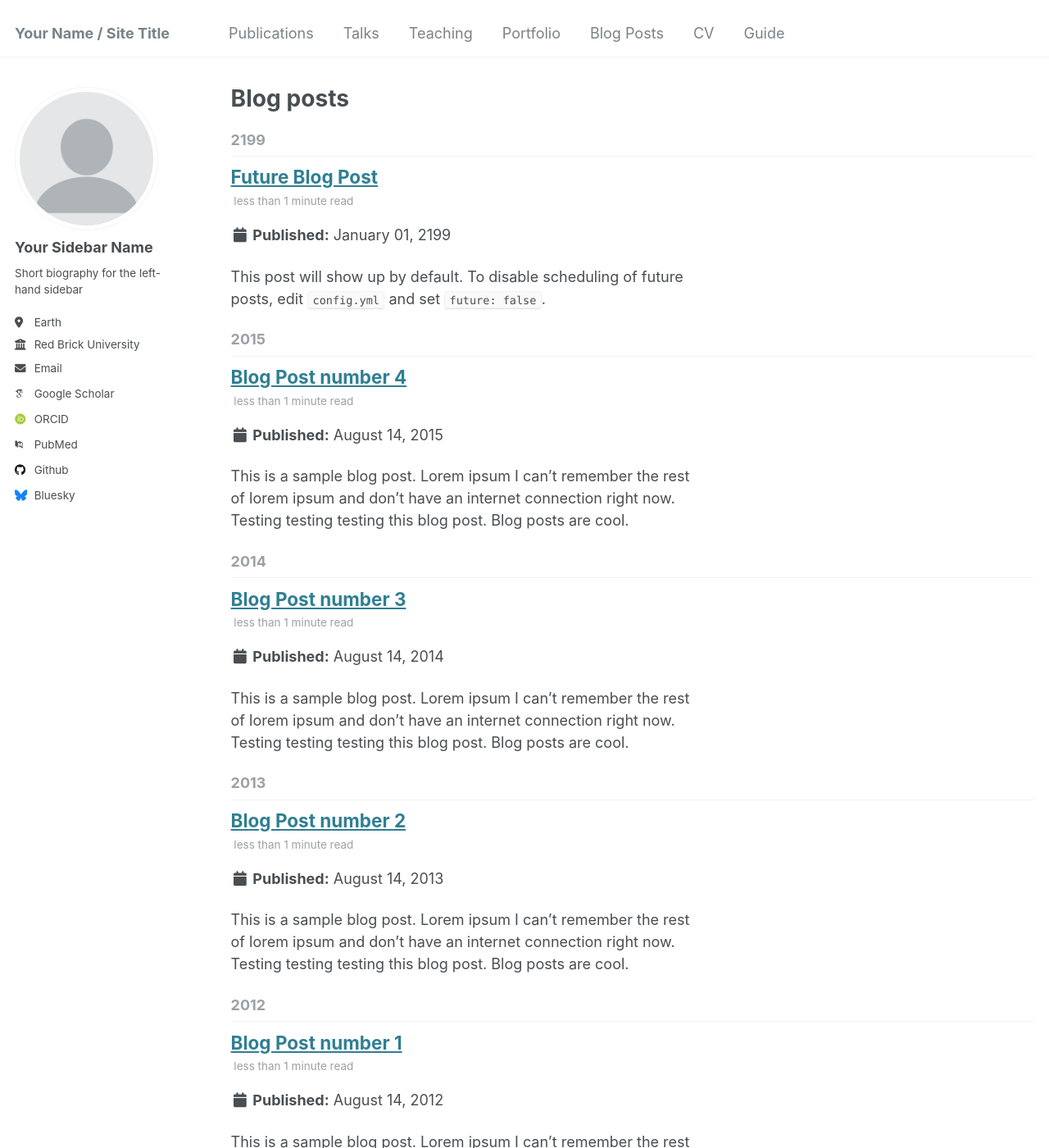
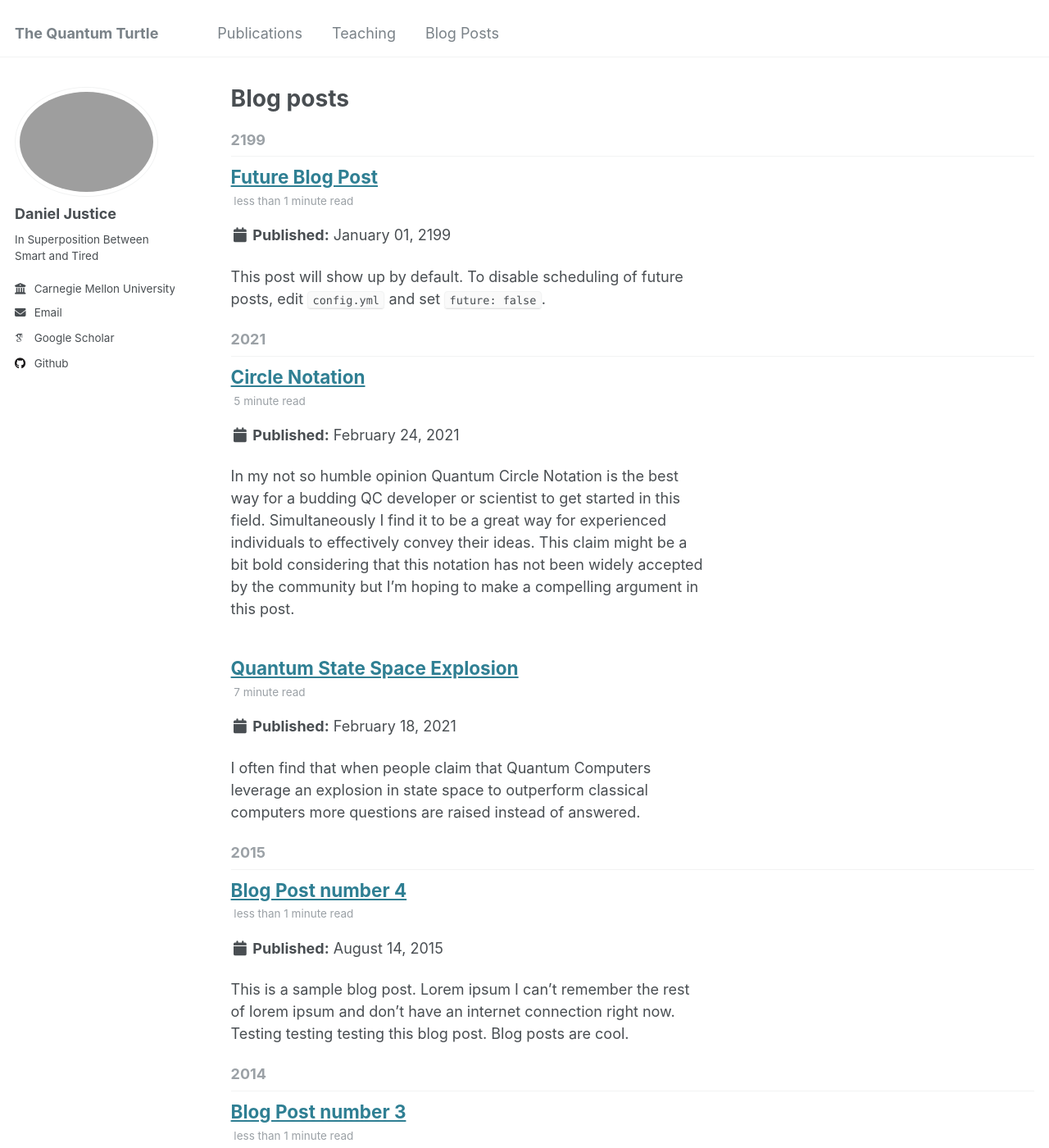
Before and after one commit to thequantumturtle/thequantumturtle.github.io, a Jekyll site: the page built from _pages/year-archive.html, in a window 1280 px wide and 1400 px high. Shown: the whole window at 82% size. Built offline with Jekyll 4.4.1, drawn with Linux system fonts in a browser that asks for light colours; some web fonts are replaced; some of the changed text lies outside the part shown.

Commit message:
add blog posts

```diff
--- a/_config.yml
+++ b/_config.yml
@@ -8,35 +8,35 @@
 
 # Basic Site Settings
 locale                   : "en-US"
-title                    : "Your Name / Site Title"
+title                    : "The Quantum Turtle"
 title_separator          : "-"
-name                     : &name "Your Name"
-description              : &description "personal description"
-url                      : https://academicpages.github.io # the base hostname & protocol for your site e.g. "https://[your GitHub username].github.io"
+name                     : &name "Daniel Justice"
+description              : &description "Quantum Professor"
+url                      : https://thomas-scs.github.io # the base hostname & protocol for your site e.g. "https://[your GitHub username].github.io"
 baseurl                  : "" # the subpath of your site, e.g. "/blog"
-repository               : "academicpages/academicpages.github.io"
+repository               : "Thomas-SCS/thomas-scs.github.io"
 
 # Site Author - The following control what appear as part of the author content on the side bar.
 #               If a field is blank the icon and link will not appear, otherwise it will be shown.
 #               Additional customization can be done by editing /_includes/author-profile.html
 author:
   # Biographic information
-  avatar           : "profile.png"
-  name             : "Your Sidebar Name"
+  avatar           : "DanielSnow.jpg"
+  name             : "Daniel Justice"
   pronouns         : # example: "she/her"
-  bio              : "Short biography for the left-hand sidebar"
-  location         : "Earth"
-  employer         : "Red Brick University"
+  bio              : "In Superposition Between Smart and Tired"
+  location         : # "Earth"
+  employer         : "Carnegie Mellon University"
   uri              : # URL
-  email            : "none@example.org"
+  email            : "djustice@andrew.cmu.edu"
 
   # Academic websites
   arxiv            : # URL - Update with the correct link to your profile
-  googlescholar    : "https://scholar.google.com/citations?user=PS_CX0AAAAAJ"
+  googlescholar    : "https://scholar.google.com/citations?user=m7obv7YAAAAJ&hl=en"
   impactstory      : # URL
-  orcid            : "http://orcid.org/yourorcidurl"
+  orcid            : # "http://orcid.org/yourorcidurl"
   semantic         : # URL
-  pubmed           : "https://www.ncbi.nlm.nih.gov/pubmed/?term=john+snow"
+  pubmed           : # "https://www.ncbi.nlm.nih.gov/pubmed/?term=john+snow"
   researchgate     : # URL
   scopus           : # URL
 
@@ -44,12 +44,12 @@ author:
   bitbucket        : # Username - Update with your username on the site
   codepen          : # Username
   dribbble         : # Username
-  github           : "academicpages"
+  github           : "thequantumturtle"
   kaggle           : # Username
   stackoverflow    : # User number or user number and name (i.e., use "1" or "1/jeff-atwood")
 
   # Social media
-  bluesky          : "bsky.app" # Replace this with you Bluesky username
+  bluesky          : # "bsky.app" # Replace this with you Bluesky username
   facebook         : # Username
   flickr           : # Username
   foursquare       : # Username
@@ -117,7 +117,7 @@ staticman:
       options:
         format           : "iso8601" # "iso8601" (default), "timestamp-seconds", "timestamp-milliseconds"
 atom_feed:
-  hide                   : false     # change to true to hide the RSS feed in the footer
+  hide                   : true     # change to true to hide the RSS feed in the footer
   path                   : # blank (default) uses feed.xml
 
 
@@ -130,7 +130,7 @@ yandex_site_verification :
 
 # Social Sharing
 twitter:
-  username               : &twitter
+  username               : #&twitter
 facebook:
   username               :
   app_id                 :
--- /dev/null
+++ b/_posts/2021-02-14-Quantum-State-Space-Explosion.markdown
@@ -0,0 +1,399 @@
+---
+layout: post
+title: Quantum State Space Explosion
+date: 2021-02-17 22:51:00 -0500
+description: How does a Quantum State Space explode compared to a Classical State Space?
+img: nuclear-bomb-explosion.jpg # Add image post (optional)
+fig-caption: # Add figcaption (optional)
+tags: [Quantum Computers, Simulators]
+---
+
+I often find that when people claim that Quantum Computers leverage an explosion in state space to outperform classical computers more questions are raised instead of answered.
+
+So, lets state that much of the power from quantum computers comes from a state space explosion.
+
+And now lets ask some key questions:
+1. What is a state?
+2. What is a state space?
+3. Why does the state space explode for QCs?
+
+
+## What is a state?
+Let us first look at a classical bit. A bit can be either a 0 or a 1. And, importantly it can ONLY be a 0 or a 1, it cannot be both. The value that the bit holds is called its **state**. For a single bit there are only 2 states and we can put it in a table like below.
+
+
+
+<center>
+    <table class = 'bit-table'>
+        <tr>
+            <th>Binary</th>
+            <th>Decimal</th>
+        </tr>
+        <tr>
+            <td>0</td>
+            <td>0</td>
+        </tr>
+        <tr>
+            <td>1</td>
+            <td>1</td>
+        </tr>
+    </table>
+</center>
+
+This is a bit boring so lets up it to 2 bits. There are 4 states here.
+
+<center>
+    <table class = 'bit-table'>
+        <tr>
+            <th>Binary</th>
+            <th>Decimal</th>
+        </tr>
+        <tr>
+            <td>00</td>
+            <td>0</td>
+        </tr>
+        <tr>
+            <td>01</td>
+            <td>1</td>
+        </tr>
+        <tr>
+            <td>10</td>
+            <td>2</td>
+        </tr>
+            <tr>
+            <td>11</td>
+            <td>3</td>
+        </tr>
+    </table>
+</center>
+
+And 3 bits is where it starts to become a bit obnoxious. And we double our number of states again.
+
+<center>
+    <table class = 'bit-table'>
+        <tr>
+            <th>Binary</th>
+            <th>Decimal</th>
+        </tr>
+        <tr>
+            <td>000</td>
+            <td>0</td>
+        </tr>
+        <tr>
+            <td>001</td>
+            <td>1</td>
+        </tr>
+        <tr>
+            <td>010</td>
+            <td>2</td>
+        </tr>
+            <tr>
+            <td>011</td>
+            <td>3</td>
+        </tr>
+                <tr>
+            <td>100</td>
+            <td>4</td>
+        </tr>
+        <tr>
+            <td>101</td>
+            <td>5</td>
+        </tr>
+        <tr>
+            <td>110</td>
+            <td>6</td>
+        </tr>
+            <tr>
+            <td>111</td>
+            <td>7</td>
+        </tr>
+    </table>
+</center>
+
+
+## What is a state space?
+A state space is the set of all states available to a bit string.
+
+For each bit added to the string, we will double the number of states. The number of possible states available for an $$n$$ bit string is $$2^n$$. For a 5 bit string we would require a table with $$2^5 = 32$$ rows. But, that's just too much effort for this blog post.
+
+Using classical bits, there are $$2^n$$ possible states but there is only $$1$$ state that exists at any time. On our table, we can represent this by adding another column labeled **State**. In this column, if the register exists in that state (row), then the value will be $$1$$, otherwise the value will be $$0$$. Let's see an example by representing the decimal value $$2$$ on a 2 bit register.
+
+<center>
+    <table class = 'bit-table'>
+        <tr>
+            <th>Binary</th>
+            <th>Decimal</th>
+            <th>State</th>
+        </tr>
+        <tr>
+            <td>00</td>
+            <td>0</td>
+            <td>0</td>
+        </tr>
+        <tr>
+            <td>01</td>
+            <td>1</td>
+            <td>0</td>
+        </tr>
+        <tr>
+            <td>10</td>
+            <td>2</td>
+            <td>1</td>
+        </tr>
+        <tr>
+            <td>11</td>
+            <td>3</td>
+            <td>0</td>
+        </tr>
+    </table>
+</center>
+
+It doesn't matter how large this chart grows, there is only ever going to be a single $$1$$ in the **State** column. As that is the **state** we are interested in, we only need to show that 1 row.
+
+<center>
+    <table class = 'bit-table'>
+        <tr>
+            <th>Binary</th>
+            <th>Decimal</th>
+            <th>State</th>
+        </tr>
+        <tr>
+            <td>10</td>
+            <td>2</td>
+            <td>1</td>
+        </tr>
+    </table>
+</center>
+
+
+## Why does the state space explode for QCs?
+Qubits (not [qudits](https://arxiv.org/abs/2008.00959)) have access to the same sized state space as Bits, $$2^n$$. To make it clear that we are talking about about quantum states, we will encapsulate the binary and decimal representations in $$|ket\rangle$$ notation. So for the classical state $$2$$, $$10$$ will be used. For the quantum state $$|2\rangle$$, $$|10\rangle$$ will be used.
+
+<center>
+    <table class = 'bit-table'>
+        <tr>
+            <th>Binary</th>
+            <th>Decimal</th>
+        </tr>
+        <tr>
+            <td>$$|00\rangle$$</td>
+            <td>$$|0\rangle$$</td>
+        </tr>
+        <tr>
+            <td>$$|01\rangle$$</td>
+            <td>$$|1\rangle$$</td>
+        </tr>
+        <tr>
+            <td>$$|10\rangle$$</td>
+            <td>$$|2\rangle$$</td>
+        </tr>
+            <tr>
+            <td>$$|11\rangle$$</td>
+            <td>$$|3\rangle$$</td>
+        </tr>
+    </table>
+</center>
+So far, this looks the same as Fig. 2 sans the $$|ket\rangle$$ notation. The change comes when we add in the state column. Qubits can be in a state of superposition where the quantum state is in multiple states in the statespace at the same time. (To those advanced readers, the wording here is to build understanding of the situation, not to be true to physics.) Lets represent a quantum state where we are equally in all states in the state space at the same time.
+
+
+
+<center>
+    <table class = 'bit-table'>
+        <tr>
+            <th>Binary</th>
+            <th>Decimal</th>
+            <th>State</th>
+        </tr>
+        <tr>
+            <td>$$|00\rangle$$</td>
+            <td>$$|0\rangle$$</td>
+            <td>.25</td>
+        </tr>
+        <tr>
+            <td>$$|01\rangle$$</td>
+            <td>$$|1\rangle$$</td>
+            <td>.25</td>
+        </tr>
+        <tr>
+            <td>$$|10\rangle$$</td>
+            <td>$$|2\rangle$$</td>
+            <td>.25</td>
+        </tr>
+            <tr>
+            <td>$$|11\rangle$$</td>
+            <td>$$|3\rangle$$</td>
+            <td>.25</td>
+        </tr>
+    </table>
+</center>
+
+There we go! Whats that? Whats the $$.25$$?
+
+That's the probability that when we read the quantum system it will fall into that state. Quantum systems can be split across multiple states at one time, but when we read the value the quantum system collapses into a classical state.
+
+<center>
+<table  style="background-color:rgba(0, 0, 0, 0); border:0;" ><tr><td style="border:0;">
+    <table class = 'bit-table' style="margin:auto; width:50%" >
+        <tr>
+            <th>Binary</th>
+            <th>Decimal</th>
+            <th>State</th>
+        </tr>
+        <tr>
+            <td>$$|00\rangle$$</td>
+            <td>$$|0\rangle$$</td>
+            <td>.25</td>
+        </tr>
+        <tr>
+            <td>$$|01\rangle$$</td>
+            <td>$$|1\rangle$$</td>
+            <td>.25</td>
+        </tr>
+        <tr>
+            <td>$$|10\rangle$$</td>
+            <td>$$|2\rangle$$</td>
+            <td>.25</td>
+        </tr>
+            <tr>
+            <td>$$|11\rangle$$</td>
+            <td>$$|3\rangle$$</td>
+            <td>.25</td>
+        </tr>
+    </table>
+</td>
+<td style="border:0;"><big><big>READ</big></big> <big><big><big><big><big><big><big><big><big><big><big><big>&#8680;</big></big></big></big></big></big></big></big></big></big></big></big></td>
+<td style="border:0;">
+    <table class = 'bit-table'  style="margin:auto; width:50%" >
+        <tr>
+            <th>Binary</th>
+            <th>Decimal</th>
+            <th>State</th>
+        </tr>
+        <tr>
+            <td>$$|00\rangle$$</td>
+            <td>$$|0\rangle$$</td>
+            <td>0</td>
+        </tr>
+        <tr>
+            <td>$$|01\rangle$$</td>
+            <td>$$|1\rangle$$</td>
+            <td>0</td>
+        </tr>
+        <tr>
+            <td>$$|10\rangle$$</td>
+            <td>$$|2\rangle$$</td>
+            <td>1</td>
+        </tr>
+            <tr>
+            <td>$$|11\rangle$$</td>
+            <td>$$|3\rangle$$</td>
+            <td>0</td>
+        </tr>
+    </table>
+</td></tr></table>
+</center>
+In this case we start out with a Quantum System in equal superposition across the states and once we measure it, we are solidly in the $$|2\rangle$$ state. There was only a 25% chance we would get out the $$|2\rangle$$ state.
+
+Just like before, if we know we are only going to be in 1 state out in the whole state space, we can reduce the table to one row.
+
+<center>
+<table  style="background-color:rgba(0, 0, 0, 0); border:0;" ><tr><td style="border:0;">
+    <table class = 'bit-table' style="margin:auto; width:50%" >
+        <tr>
+            <th>Binary</th>
+            <th>Decimal</th>
+            <th>State</th>
+        </tr>
+        <tr>
+            <td>$$|00\rangle$$</td>
+            <td>$$|0\rangle$$</td>
+            <td>.25</td>
+        </tr>
+        <tr>
+            <td>$$|01\rangle$$</td>
+            <td>$$|1\rangle$$</td>
+            <td>.25</td>
+        </tr>
+        <tr>
+            <td>$$|10\rangle$$</td>
+            <td>$$|2\rangle$$</td>
+            <td>.25</td>
+        </tr>
+            <tr>
+            <td>$$|11\rangle$$</td>
+            <td>$$|3\rangle$$</td>
+            <td>.25</td>
+        </tr>
+    </table>
+</td>
+<td style="border:0;"><big><big>READ</big></big> <big><big><big><big><big><big><big><big><big><big><big><big>&#8680;</big></big></big></big></big></big></big></big></big></big></big></big></td>
+<td style="border:0;">
+    <table class = 'bit-table'  style="margin:auto; width:50%" >
+        <tr>
+            <th>Binary</th>
+            <th>Decimal</th>
+            <th>State</th>
+        </tr>
+        <tr>
+            <td>$$|10\rangle$$</td>
+            <td>$$|2\rangle$$</td>
+            <td>1</td>
+        </tr>
+    </table>
+</td></tr></table>
+</center>
+
+Notice that once the Quantum System collapses, its easy to represent the Quantum State, the same as a classical state. But while the Quantum State is in superposition, $$2^n$$ rows are required to represent the state. The **state** now has as many rows as the **state space**. This is Quantum State Space Explosion and its a huge problem.
+
+***NOTE:** In a Quantum System the probability shown in the state column for each state can be any value between 0 and 1 as long as the whole column adds up to exactly 1. To represent the generic probability we can use $$\alpha$$ like so.
+<center>
+    <table class = 'bit-table'>
+        <tr>
+            <th>Binary</th>
+            <th>Decimal</th>
+            <th>State</th>
+        </tr>
+        <tr>
+            <td>$$|00\rangle$$</td>
+            <td>$$|0\rangle$$</td>
+            <td>$$\alpha_{00}$$</td>
+        </tr>
+        <tr>
+            <td>$$|01\rangle$$</td>
+            <td>$$|1\rangle$$</td>
+            <td>$$\alpha_{01}$$</td>
+        </tr>
+        <tr>
+            <td>$$|10\rangle$$</td>
+            <td>$$|2\rangle$$</td>
+            <td>$$\alpha_{10}$$</td>
+        </tr>
+            <tr>
+            <td>$$|11\rangle$$</td>
+            <td>$$|3\rangle$$</td>
+            <td>$$\alpha_{11}$$</td>
+        </tr>
+    </table>
+</center>
+
+****NOTE:** The probabilities we are talking about here aren't just simple probabilities or else quantum computers would not be able to achieve anything that probabilisic computing is able to achieve. Diving deeper into that is outside the scope of this post.
+
+## Napkin Math
+
+Lets imagine we can represent each row of the table with a single float value. It depends on the language, but lets say that's a single float is 64 bits. If we want to simulate 32 qubits, then there will be $$2^{32}$$ rows. That's 4,294,967,296 rows multiplied by 64 bits is 274,877,906,944 bits. Or, about 34 Gigabytes.
+
+You would need 34 Gigabytes to represent a Quantum State of 32 qubits. And each time you add another qubit the classical requirement doubles, so at 40 qubits you need 8.8 Terabytes to store the quantum state.
+
+This is with no optimization and the numbers can be brought down a bit through some smart manipulation of math, but its very difficult to simulate beyond a 60 qubit quantum computer on classical hardware. The table just grows too quickly. Its almost like an Exponential Explosion in the number of rows.
+
+## Ain't nobody got time for that!
+No one wants to go around creating tables for every quantum state they want to represent, so we use equations that combine elements of the **State** column and either the **Binary** or **Decimal** column. $$\psi$$ is often the greek letter we use to represent an arbitrary Quantum State.
+
+An arbitrary equation for a 2 qubit state might look like this: $$|\psi\rangle = \alpha_{00}|00\rangle + \alpha_{01}|01\rangle + \alpha_{10}|10\rangle + \alpha_{11}|11\rangle$$
+.
+
+OR like this: $$|\psi\rangle = \alpha_{0}|0\rangle + \alpha_{1}|1\rangle + \alpha_{2}|2\rangle + \alpha_{3}|3\rangle$$
+.
+
+For an $$n$$ qubit state:  $$|\psi\rangle = \alpha_{0}|0\rangle + ... + \alpha_{n-1}|n-1\rangle$$
+.
--- /dev/null
+++ b/_posts/2021-02-24-Circle-Notation.markdown
@@ -0,0 +1,123 @@
+---
+layout: post
+title: Circle Notation
+date: 2021-02-23 22:51:00 -0500
+description: The best notation for beginners and pros alike!
+img: CircleNotation.jpg # Add image post (optional)
+fig-caption: # Add figcaption (optional)
+tags: [Quantum Computers, Simulators, Quantum Notation]
+---
+
+In my not so humble opinion Quantum Circle Notation is the best way for a budding QC developer or scientist to get started in this field. Simultaneously I find it to be a great way for experienced individuals to effectively convey their ideas. This claim might be a bit bold considering that this notation has not been widely accepted by the community but I'm hoping to make a compelling argument in this post.
+
+
+## Where does it come from?
+
+Circle Notation was invented by [Eric Johnston](https://www.linkedin.com/in/machinelevel/){:target="_blank"} and is used heavily in his [book](https://www.amazon.com/Programming-Quantum-Computers-Essential-Algorithms/dp/1492039683){:target="_blank"} and on his [online quantum simulator](https://oreilly-qc.github.io/){:target="_blank"}.
+
+As such, we will be referencing both his book and his simulator extensively, thanks for your hardwork Eric!
+
+## The Elevator Pitch
+Circle Notation is a way to represent the state of a quantum circuit visually. Referring back to the last post, a 2 qubit quantum state would look something like this mathematically: $$|\psi\rangle = \alpha_{0}|0\rangle + \alpha_{1}|1\rangle + \alpha_{2}|2\rangle + \alpha_{3}|3\rangle$$ where $$|\alpha_0 + \alpha_1 + \alpha_2 + \alpha_3|^2 = 1$$. This last part is the [complex modulus squared](https://mathworld.wolfram.com/AbsoluteSquare.html).
+
+Substituting in some real values we might get a state that looks like this:
+
+
+\\[
+|\psi_A\rangle = \frac{1}{\sqrt{2}}|0\rangle + 0|1\rangle + 0|2\rangle + \frac{1}{\sqrt{2}}|3\rangle
+\\]
+
+\\[
+= \frac{1}{\sqrt{2}}|0\rangle + \frac{1}{\sqrt{2}}|3\rangle
+\\]
+
+
+Or like this:
+
+\\[
+|\psi_B\rangle = 0|0\rangle + \frac{1}{\sqrt{2}}|1\rangle + \frac{1}{\sqrt{2}}|2\rangle + 0|3\rangle
+\\]
+
+\\[
+= \frac{1}{\sqrt{2}}|1\rangle + \frac{1}{\sqrt{2}}|2\rangle
+\\]
+
+
+Just by looking at the equations its easy to see that
+$$ |\psi_A\rangle \neq |\psi_B\rangle $$ but I find it difficult to really discern **what** the difference entails.
+
+But by using Circle Notation down below we can easily visualize the difference between the states. Even though you may not yet be able to interpret all of the information packed into these images it is rather clear that there is a difference.
+
+{:center: style="text-align: center;"}
+# $$\psi_A =$$ ![Entangled State A](../images/entangled_A.png 'Entangled State A'){: width="300px"}
+{: center}
+
+# $$\psi_B =$$ ![Entangled State B](../images/entangled_B.png 'Entangled State B'){: width="300px"}
+{: center}
+
+
+
+## Deep(ish) Dive
+Now that we know the notation can convey the same information as a complex equation lets dig into how we get the notation from the equation.
+
+Each circle represents a state that can be represented by the qubit string. For $$\psi_A$$ there are 4 states in the state space and thus there are 4 circles. When we represent a quantum state in circle notation we always represent the whole state space.
+
+Each state $$s$$ is represented by a drawing inside its corresponding state circle. The drawing is a direct representation of the state's amplitude \\(\alpha_s\\)
+where \\(\alpha_s\\) is any arbitray \\(\alpha\\) in \\(|\psi\rangle = \alpha_{0}|0\rangle + ... + \alpha_{n-1}|n-1\rangle\\).
+
+Each state circle is a unit circle with radius 1 and has an inner circle drawn in it. The radius of that circle is the magnitude of the state $$s$$ which can be found by taking the [complex modulus](https://mathworld.wolfram.com/ComplexModulus.html){:target="_blank"} of
+$$ \alpha_s $$ which looks like so: $$ |\alpha_s| $$.
+
+### Magnitude
+Remember that the square of the magnitude of a state
+$$s$$, shown as $$|\alpha_s|^2$$, is equivalent to the probability that you will read the state $$s$$ when measuring the system. The equation for the area of a circle is $$A_c = \pi r^2$$. This means that for each state circle, the percentage of area filled in by the inner circle is equivalent to the chance that you read out that state when measuring.
+
+> Ex: In
+$$\psi_A$$ state $$|0\rangle$$ has an inner blue circle taking up 50% of the that states area. This means when we measure that quantum system, there is a 50% chance we read out the state $$|0\rangle$$.
+
+### Relative Phase
+Besides the magnitude, there is also the relative phase for each state $$s$$. You can calculate the relative phase by finding the angle of $$\alpha_s$$ in polar coordinates. Each $$\alpha_s$$ is a complex number $$c = a + bi$$ and the angle can be found using the equation $$\theta = \tan^{-1}(\frac{b}{a})$$.
+
+This relative phase for each state is represented by the relative angle differences between each state's radius indicator compared to the
+$$|0\rangle$$ state's radius indicator.
+
+Looking at the states below
+($$|\psi_a\rangle$$, $$|\psi_b\rangle$$, $$|\psi_c\rangle$$) notice that for $$|\psi_a\rangle$$ both radius indicators are inline. They are parallel to each other so their relative angle between each other, $$\phi$$, is $$0^{\circ}$$.
+
+$$|\psi_b\rangle$$ radius indicators are pointing in opposite directions so
+$$\phi$$ is $$180^{\circ}$$.
+
+$$|\psi_c\rangle$$ is the tricky one. The radius indicators look different from
+$$|\psi_b\rangle$$, but because
+$$\phi$$ is the relative angles between the radius indicators
+$$|\psi_c\rangle$$ and $$|\psi_b\rangle$$ are equivalent.
+
+
+<center>
+    <table style="background-color:rgba(0, 0, 0, 0); border:0; margin:auto; text-align: center;">
+        <tr>
+            <th><big><big><big>$$|\psi_a\rangle$$</big></big></big></th>
+            <th><big><big><big>$$|\psi_b\rangle$$</big></big></big></th>
+            <th><big><big><big>$$|\psi_c\rangle$$</big></big></big></th>
+        </tr>
+        <tr style="background-color:rgba(0, 0, 0, 0);">
+            <td style="border:0;"><img src="../images/q_state_a.png" alt="State a" title="State a" width="200px"></td>
+            <td style="border:0;"><img src="../images/q_state_b1.png" alt="State b" title="State b" width="200px"></td>
+            <td style="border:0;"><img src="../images/q_state_b2.png" alt="State c" title="State c" width="200px"></td>
+        </tr>
+    </table>
+</center>
+
+
+## Pros
+- Direct representation of the state vector
+- Easy to see which states are most likely to be measured
+- Relative Phase is easy to see
+- Entanglement is easy to see and accurately represented
+- Feels more similar to classical bit visualization and manipulation than other notations
+
+## Cons
+- Number of state circles scales with state space of the system
+- Not good at visualizing complex single qubit transformations through 3D space
+
+For more information on Circle Notation checkout [Programming Quantum Computers](https://www.amazon.com/Programming-Quantum-Computers-Essential-Algorithms/dp/1492039683){:target="_blank"} Chapter 2.
```
Also changed, not shown: _data/navigation.yml (+8 -8 lines), _pages/about.md (+3 -3 lines), images/CircleNotation.jpg (added), images/entangled_A.png (added), images/entangled_B.png (added), images/nuclear-bomb-explosion.jpg (added), images/q_state_a.png (added), images/q_state_b1.png (added), images/q_state_b2.png (added), 1 other file.
